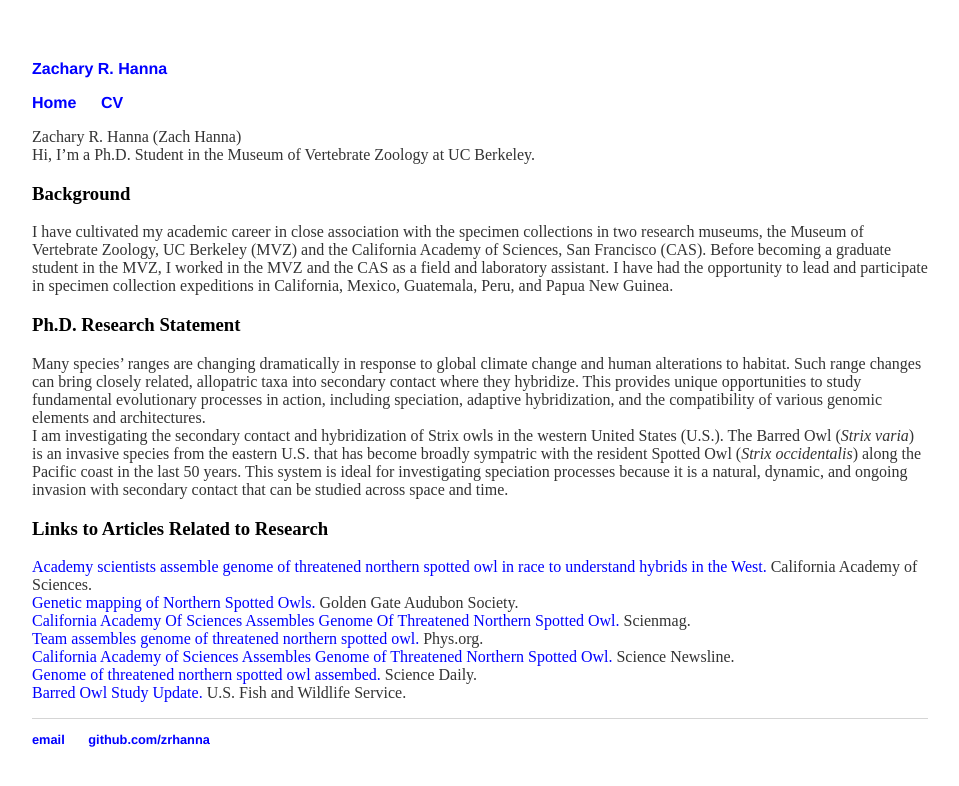
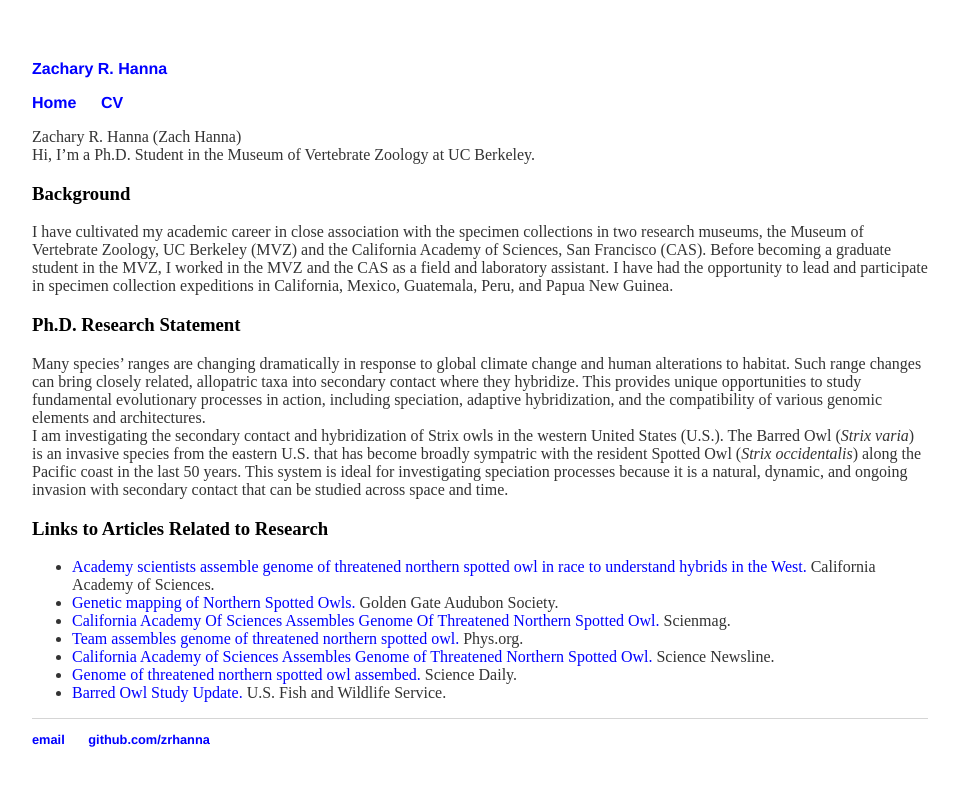
Before and after one commit to zacharyhanna/zacharyhanna.github.io, a Jekyll site: the page built from index.md, in a window 1280 px wide. Shown: the top 786 px of the page, without its empty margins (160-1119 px from the left). Built offline with Jekyll 4.4.1, drawn with Linux system fonts in a browser that asks for light colours.

```diff
--- a/index.md
+++ b/index.md
@@ -13,10 +13,10 @@ Many species’ ranges are changing dramatically in response to global climate c
 I am investigating the secondary contact and hybridization of Strix owls in the western United States (U.S.). The Barred Owl (*Strix varia*) is an invasive species from the eastern U.S. that has become broadly sympatric with the resident Spotted Owl (*Strix occidentalis*) along the Pacific coast in the last 50 years. This system is ideal for investigating speciation processes because it is a natural, dynamic, and ongoing invasion with secondary contact that can be studied across space and time.
 
 ### Links to Articles Related to Research
-[Academy scientists assemble genome of threatened northern spotted owl in race to understand hybrids in the West.](https://www.calacademy.org/press/releases/academy-scientists-assemble-genome-of-threatened-northern-spotted-owl-in-race-to) California Academy of Sciences.
-[Genetic mapping of Northern Spotted Owls.](https://goldengateaudubon.org/blog-posts/genetic-mapping-spotted-owls/) Golden Gate Audubon Society.
-[California Academy Of Sciences Assembles Genome Of Threatened Northern Spotted Owl.](https://scienmag.com/california-academy-of-sciences-assembles-genome-of-threatened-northern-spotted-owl/) Scienmag.
-[Team assembles genome of threatened northern spotted owl.](https://phys.org/news/2017-09-team-genome-threatened-northern-owl.html) Phys.org.
-[California Academy of Sciences Assembles Genome of Threatened Northern Spotted Owl.](http://www.sciencenewsline.com/news/2017090517530008.html) Science Newsline.
-[Genome of threatened northern spotted owl assembed.](https://www.sciencedaily.com/releases/2017/09/170905111407.htm) Science Daily.
-[Barred Owl Study Update.](https://www.fws.gov/oregonfwo/articles.cfm?id=149489616) U.S. Fish and Wildlife Service.
+* [Academy scientists assemble genome of threatened northern spotted owl in race to understand hybrids in the West.](https://www.calacademy.org/press/releases/academy-scientists-assemble-genome-of-threatened-northern-spotted-owl-in-race-to) California Academy of Sciences.
+* [Genetic mapping of Northern Spotted Owls.](https://goldengateaudubon.org/blog-posts/genetic-mapping-spotted-owls/) Golden Gate Audubon Society.
+* [California Academy Of Sciences Assembles Genome Of Threatened Northern Spotted Owl.](https://scienmag.com/california-academy-of-sciences-assembles-genome-of-threatened-northern-spotted-owl/) Scienmag.
+* [Team assembles genome of threatened northern spotted owl.](https://phys.org/news/2017-09-team-genome-threatened-northern-owl.html) Phys.org.
+* [California Academy of Sciences Assembles Genome of Threatened Northern Spotted Owl.](http://www.sciencenewsline.com/news/2017090517530008.html) Science Newsline.
+* [Genome of threatened northern spotted owl assembed.](https://www.sciencedaily.com/releases/2017/09/170905111407.htm) Science Daily.
+* [Barred Owl Study Update.](https://www.fws.gov/oregonfwo/articles.cfm?id=149489616) U.S. Fish and Wildlife Service.
```
